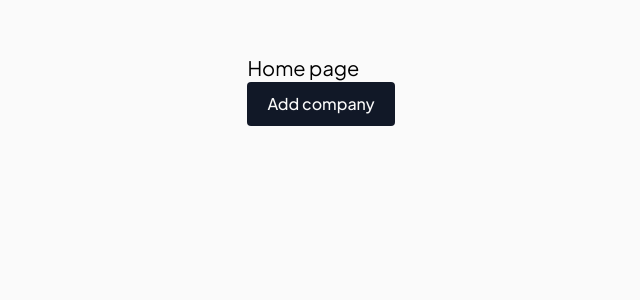
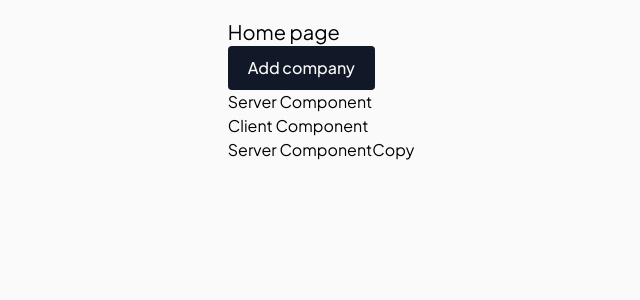
Before and after one commit to MariiaOtset/crm, a Next.js app: page / in a window 1280 px wide. Shown: the top 300 px of the page, without its empty margins (319-959 px from the left). Built offline with nearby package versions, Linux system fonts and the light colour scheme.

Commit message:
server component added

```diff
--- /dev/null
+++ b/src/app/components/ClientComponent.tsx
@@ -0,0 +1,20 @@
+'use client';
+import { ReactNode } from 'react';
+import ServerComponentCopy from './ServerComponentCopy';
+
+export interface ClientComponentProps {
+  children?: ReactNode;
+}
+
+const ClientComponent = ({ children }: ClientComponentProps) => {
+  console.log('Client Component');
+  return (
+    <div>
+          <span>Client Component</span>
+          <ServerComponentCopy/>
+      {children}
+    </div>
+  );
+};
+
+export default ClientComponent;
--- /dev/null
+++ b/src/app/components/ServerComponent.tsx
@@ -0,0 +1,17 @@
+import { ReactNode } from 'react';
+
+export interface ServerComponentProps {
+  children?: ReactNode;
+}
+
+const ServerComponent = ({ children }: ServerComponentProps) => {
+  console.log('Server Component');
+  return (
+    <div>
+      <span>Server Component</span>
+      {children}
+    </div>
+  );
+};
+
+export default ServerComponent;
--- /dev/null
+++ b/src/app/components/ServerComponentCopy.tsx
@@ -0,0 +1,17 @@
+import { ReactNode } from 'react';
+
+export interface ServerComponentCopyProps {
+  children?: ReactNode;
+}
+
+const ServerComponentCopy = ({ children }: ServerComponentCopyProps) => {
+  console.log('Server Component Copy');
+  return (
+    <div>
+      <span>Server ComponentCopy</span>
+      {children}
+    </div>
+  );
+};
+
+export default ServerComponentCopy;
--- a/src/app/page.tsx
+++ b/src/app/page.tsx
@@ -1,6 +1,8 @@
 // import StatusLabel, { Status } from './components/StatusLabel';
 import AddCompanyButton from '@/app/components/AddCompanyButton';
 import styles from './page.module.css';
+import ServerComponent from './components/ServerComponent';
+import ClientComponent from './components/ClientComponent';
 
 export default function Home() {
   return (
@@ -12,6 +14,8 @@
         <StatusLabel status={Status.Pending}>Pending</StatusLabel>
         <StatusLabel status={Status.Suspended}>Suspended</StatusLabel> */}
         <AddCompanyButton />
+        <ServerComponent />
+        <ClientComponent />
       </main>
     </div>
   );
```
